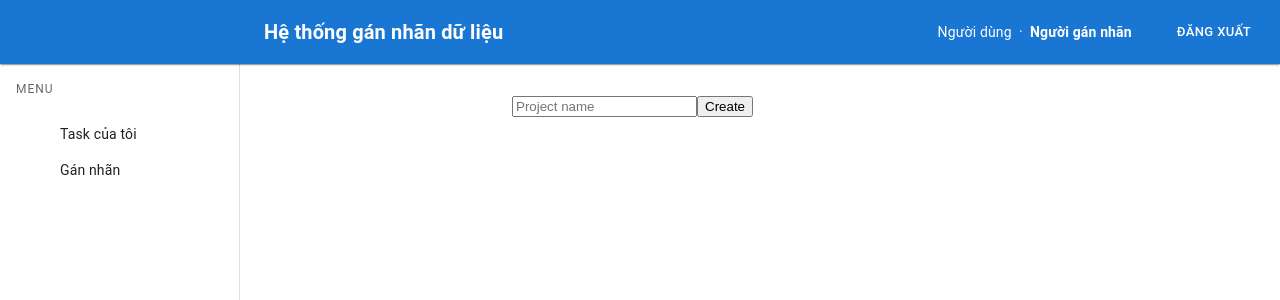
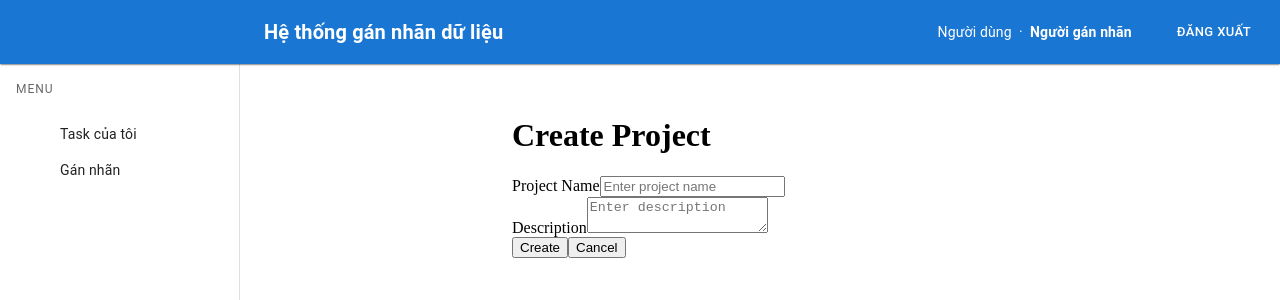
Before and after one commit to HOANG-HUU-THUAN/Data-Labeling-Support-System, a React (Vite) app in the folder frontend/: page /projects/create in a window 1280 px wide. Shown: the top 300 px of the page. Built offline with nearby package versions, Linux system fonts and the light colour scheme; sample sign-in values are in the browser's storage; some icons are missing.

Commit message:
feat: project create

```diff
--- a/frontend/src/pages/ProjectCreate.tsx
+++ b/frontend/src/pages/ProjectCreate.tsx
@@ -1,24 +1,69 @@
 import { useState } from "react";
+import { useNavigate } from "react-router-dom";
 
 export default function ProjectCreate() {
+  const navigate = useNavigate();
+
   const [name, setName] = useState("");
+  const [description, setDescription] = useState("");
 
   const handleSubmit = (e: any) => {
     e.preventDefault();
-    console.log("Create project:", name);
+
+    console.log({
+      name,
+      description,
+    });
+
+    // giả lập tạo xong → quay về list
+    navigate("/projects");
   };
 
   return (
-    <form onSubmit={handleSubmit} className="p-4">
+    <div className="p-6 max-w-xl mx-auto">
+      <h1 className="text-2xl font-bold mb-6">Create Project</h1>
+
+      <form onSubmit={handleSubmit} className="space-y-4">
+        {/* NAME */}
+        <div>
+          <label className="block mb-1 font-medium">Project Name</label>
           <input
-        className="border p-2 mr-2"
             value={name}
             onChange={(e) => setName(e.target.value)}
-        placeholder="Project name"
+            className="w-full border p-2 rounded-lg"
+            placeholder="Enter project name"
           />
-      <button className="bg-blue-500 text-white px-4 py-2 rounded">
+        </div>
+
+        {/* DESCRIPTION */}
+        <div>
+          <label className="block mb-1 font-medium">Description</label>
+          <textarea
+            value={description}
+            onChange={(e) => setDescription(e.target.value)}
+            className="w-full border p-2 rounded-lg"
+            placeholder="Enter description"
+          />
+        </div>
+
+        {/* BUTTON */}
+        <div className="flex gap-3">
+          <button
+            type="submit"
+            className="bg-green-500 hover:bg-green-600 text-white px-4 py-2 rounded-lg"
+          >
             Create
           </button>
+
+          <button
+            type="button"
+            onClick={() => navigate("/projects")}
+            className="bg-gray-300 px-4 py-2 rounded-lg"
+          >
+            Cancel
+          </button>
+        </div>
       </form>
+    </div>
   );
 }
```
Lines whose indentation alone changed are shown as unchanged.
